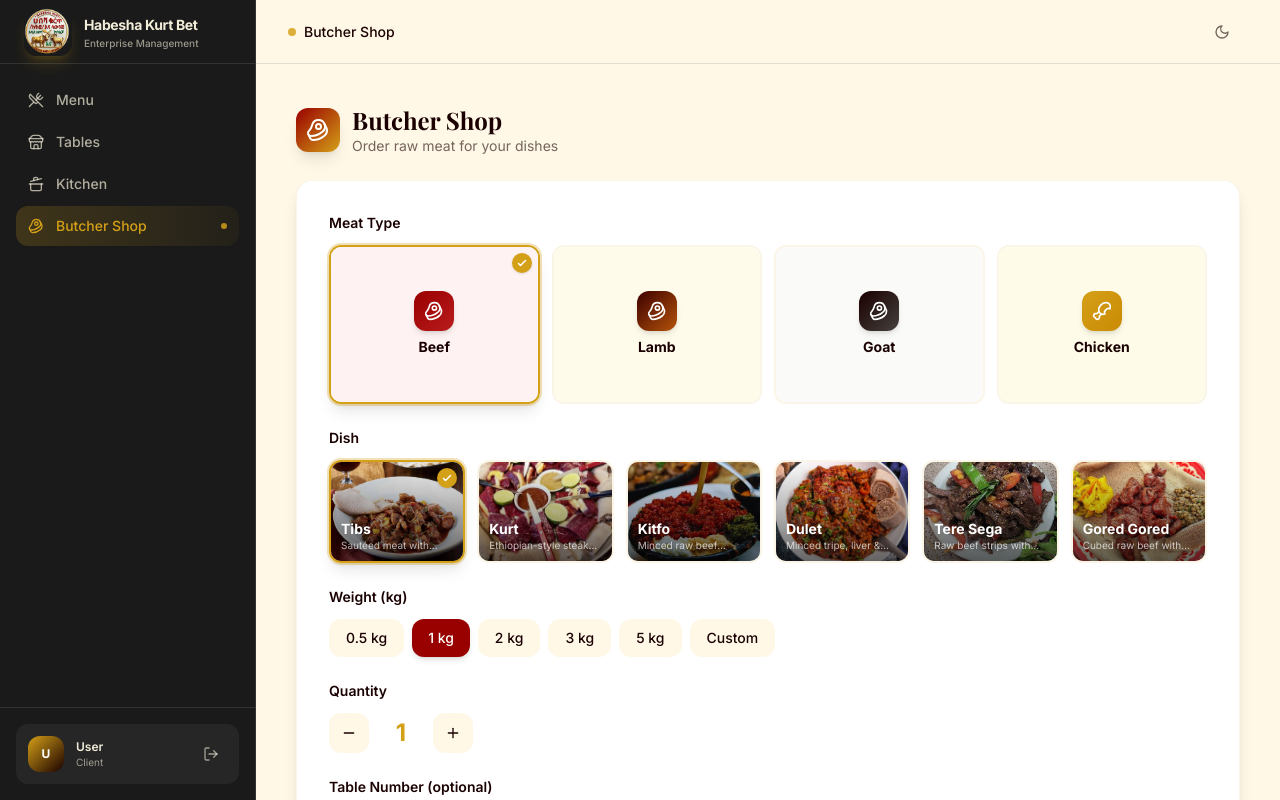
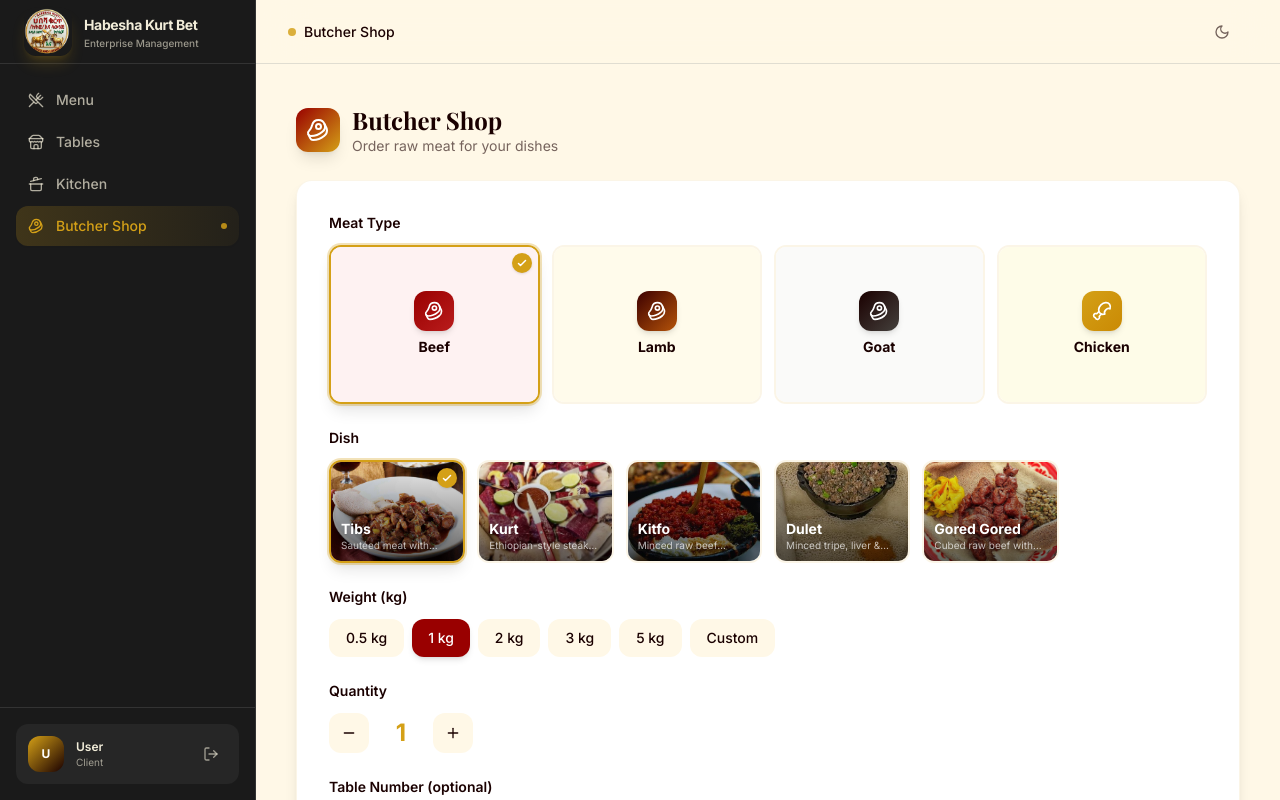
Before and after one commit to Yohannesdeveloper/Kurt-bet, a Next.js app: page /dashboard/butcher-shop in a window 1280 px wide. Shown: the top 800 px of the page. Built offline with nearby package versions, Linux system fonts and the light colour scheme; no server answers; a web font is replaced by a local one.

Commit message:
fix: correct Dulet image and remove Tere Sega from butcher dish options

```diff
--- a/src/app/dashboard/butcher-shop/page.tsx
+++ b/src/app/dashboard/butcher-shop/page.tsx
@@ -18,8 +18,7 @@ const dishOptions = [
   { name: "Tibs", image: "/images/tibs.jpg", description: "Sautéed meat with onions, peppers & spices" },
   { name: "Kurt", image: "/images/kurt.jpg", description: "Ethiopian-style steak tartare" },
   { name: "Kitfo", image: "/images/kifo.jpg", description: "Minced raw beef mitmita & niter kibbeh" },
-  { name: "Dulet", image: "/images/Awaze Tibs.jpg", description: "Minced tripe, liver & lean beef" },
-  { name: "Tere Sega", image: "/images/zilzil tibs.jpg", description: "Raw beef strips with gored-gored spices" },
+  { name: "Dulet", image: "/images/Yefseg/kurs/ዱለት (Dulet).jpg", description: "Minced tripe, liver & lean beef" },
   { name: "Gored Gored", image: "/images/gored gored.jpg", description: "Cubed raw beef with awaze & spices" },
 ];
 
--- a/src/app/dashboard/butcher/page.tsx
+++ b/src/app/dashboard/butcher/page.tsx
@@ -11,7 +11,7 @@ import { formatCurrency } from "@/lib/utils";
 
 const meatTypes = ["Beef", "Lamb", "Goat", "Chicken"];
 const weightPresets = [0.5, 1, 2, 3, 5];
-const dishOptions = ["Tibs", "Kurt", "Dulet", "Tere Sega", "Gored Gored"];
+const dishOptions = ["Tibs", "Kurt", "Dulet", "Gored Gored"];
 
 type ButcherOrder = {
   id: string;
--- a/src/app/dashboard/page.tsx
+++ b/src/app/dashboard/page.tsx
@@ -528,8 +528,7 @@ function ButcherOrderForm() {
     { name: "Tibs", image: "/images/tibs.jpg", description: "Sautéed meat with onions, peppers & spices" },
     { name: "Kurt", image: "/images/kurt.jpg", description: "Ethiopian-style steak tartare" },
     { name: "Kitfo", image: "/images/kifo.jpg", description: "Minced raw beef mitmita & niter kibbeh" },
-    { name: "Dulet", image: "/images/Awaze Tibs.jpg", description: "Minced tripe, liver & lean beef" },
-    { name: "Tere Sega", image: "/images/zilzil tibs.jpg", description: "Raw beef strips with gored-gored spices" },
+    { name: "Dulet", image: "/images/Yefseg/kurs/ዱለት (Dulet).jpg", description: "Minced tripe, liver & lean beef" },
     { name: "Gored Gored", image: "/images/gored gored.jpg", description: "Cubed raw beef with awaze & spices" },
   ];
 
--- a/src/app/kds/page.tsx
+++ b/src/app/kds/page.tsx
@@ -15,11 +15,11 @@ import { getSocket, sendKitchenUpdate } from "@/lib/socket";
 
 const dishImages: Record<string, string> = {
   Tibs: "/images/tibs.jpg", Kurt: "/images/kurt.jpg", Kitfo: "/images/kifo.jpg",
-  Dulet: "/images/Awaze Tibs.jpg", "Tere Sega": "/images/zilzil tibs.jpg", "Gored Gored": "/images/gored gored.jpg",
+  Dulet: "/images/Yefseg/kurs/ዱለት (Dulet).jpg", "Gored Gored": "/images/gored gored.jpg",
 };
 const dishColors: Record<string, string> = {
   Tibs: "bg-red-600", Kurt: "bg-amber-700", Kitfo: "bg-orange-600",
-  Dulet: "bg-emerald-700", "Tere Sega": "bg-rose-700", "Gored Gored": "bg-purple-700",
+  Dulet: "bg-emerald-700", "Gored Gored": "bg-purple-700",
 };
 function DishThumb({ name, size = "md" }: { name: string; size?: "sm" | "md" }) {
   const [err, setErr] = useState(false);
```
